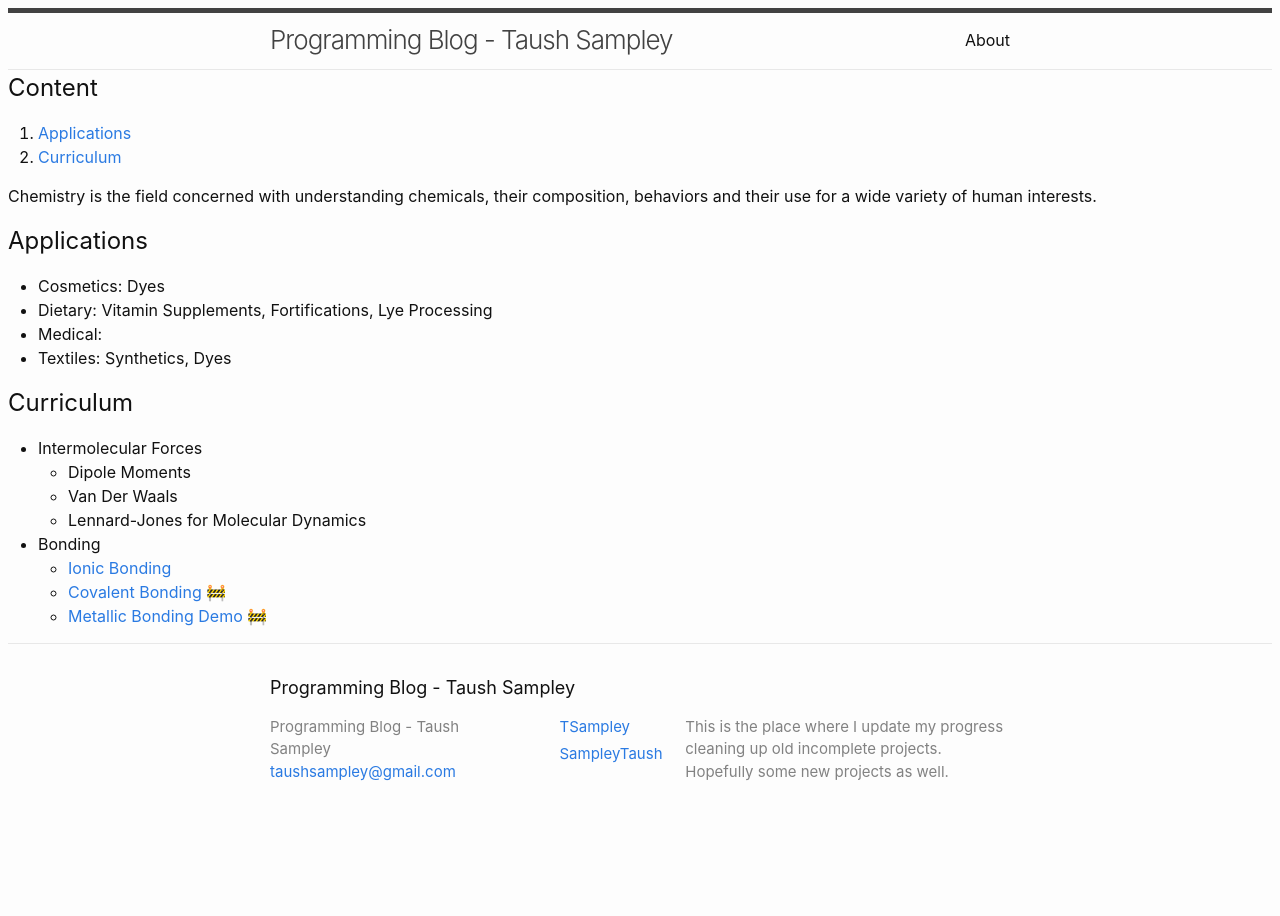
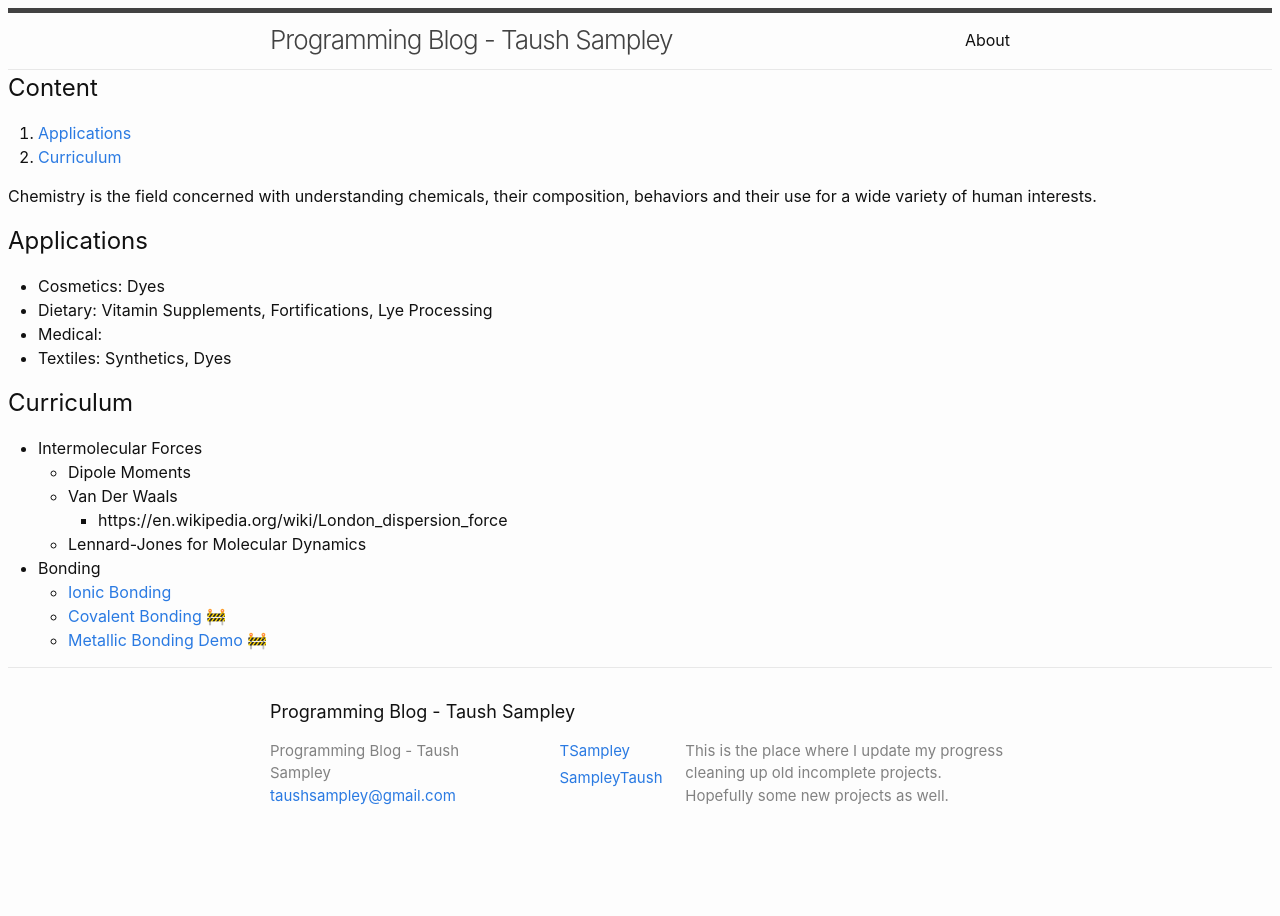
Before and after one commit to TSampley/TSampley.github.io, a Jekyll site: the page built from science/chemistry/index.md, in a window 1280 px wide. Built offline with Jekyll 4.4.1, drawn with Linux system fonts in a browser that asks for light colours; some of the changed lines change nothing that is shown.

Commit message:
Add LDF chemistry entry

```diff
--- a/science/chemistry/index.md
+++ b/science/chemistry/index.md
@@ -24,6 +24,7 @@ Chemistry is the field concerned with understanding chemicals, their composition
 - Intermolecular Forces
   - Dipole Moments
   - Van Der Waals
+    - https://en.wikipedia.org/wiki/London_dispersion_force
   - Lennard-Jones for Molecular Dynamics
 - Bonding
   - [Ionic Bonding](./demo-ionic-bonding)
```
